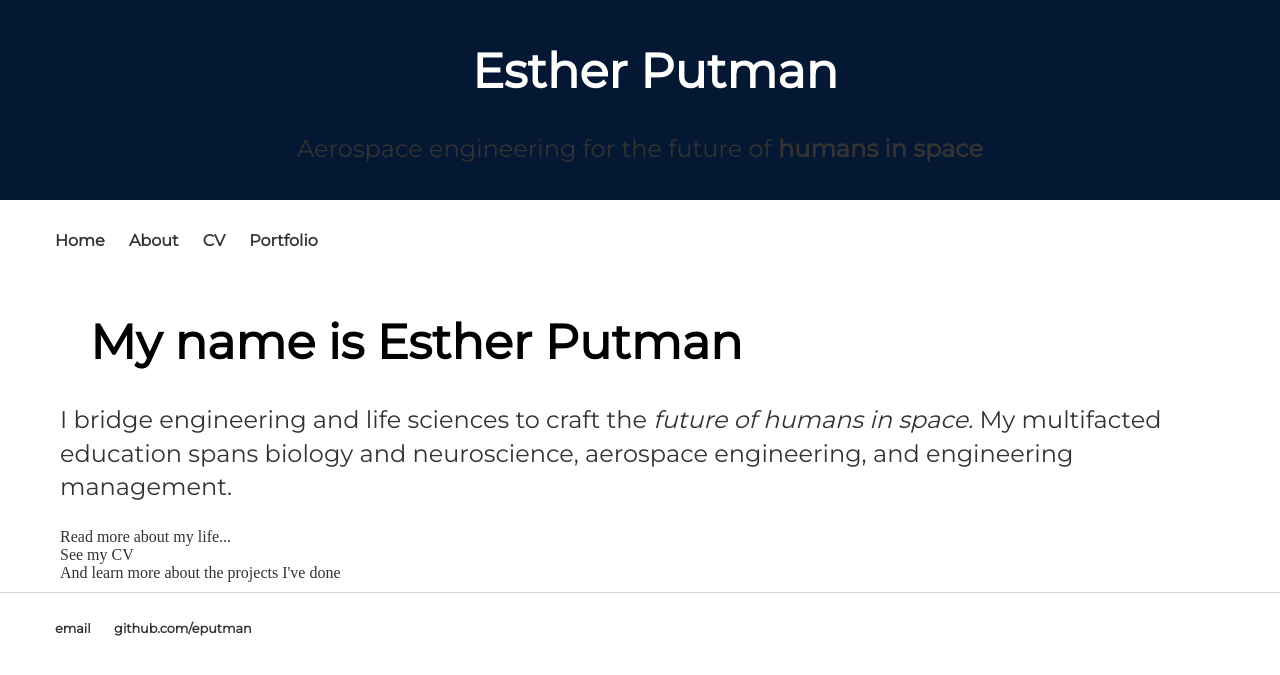
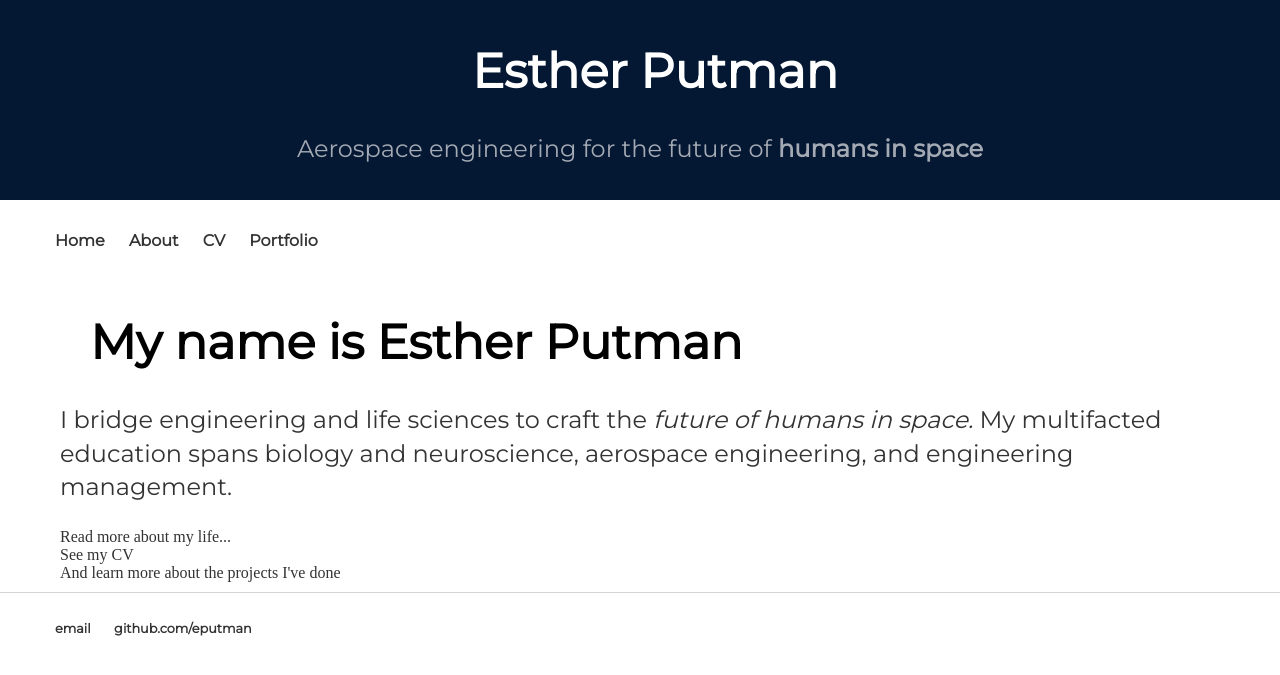
Before and after one commit to eputman/eputman.github.io, a Jekyll site: the page built from index.html, in a window 1280 px wide. Shown: the top 675 px of the page. Built offline with Jekyll 4.4.1, drawn with Linux system fonts in a browser that asks for light colours.

Commit message:
Update default.html

```diff
--- a/_layouts/default.html
+++ b/_layouts/default.html
@@ -15,7 +15,7 @@
 			<!-- Header -->
 			<div class="header">
 			  <h1>Esther Putman</h1>
-			  <p style:"color:#a4aab3;"> Aerospace engineering for the future of <b>humans in space</b></p>
+			  <p style= "color:#a4aab3;"> Aerospace engineering for the future of <b>humans in space</b></p>
 			</div>
 
 			<nav>
```
